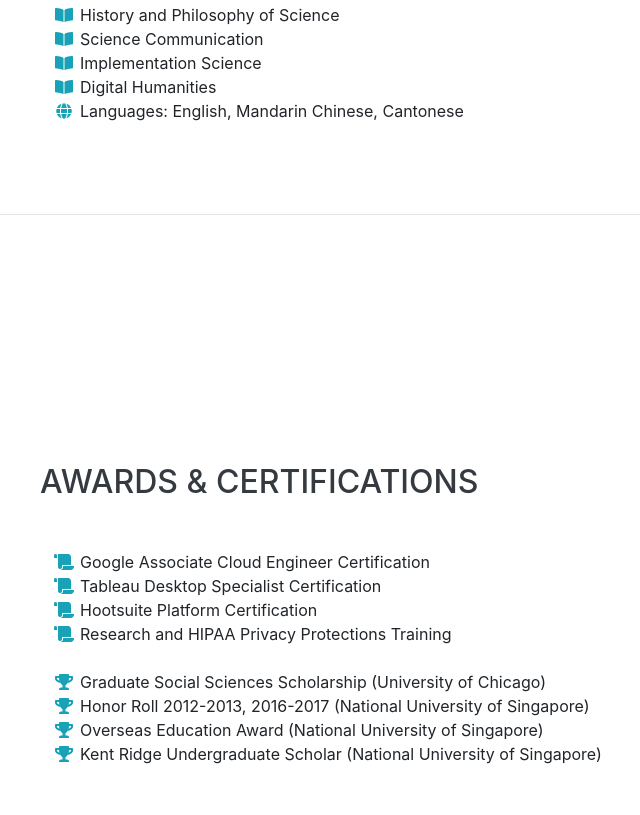
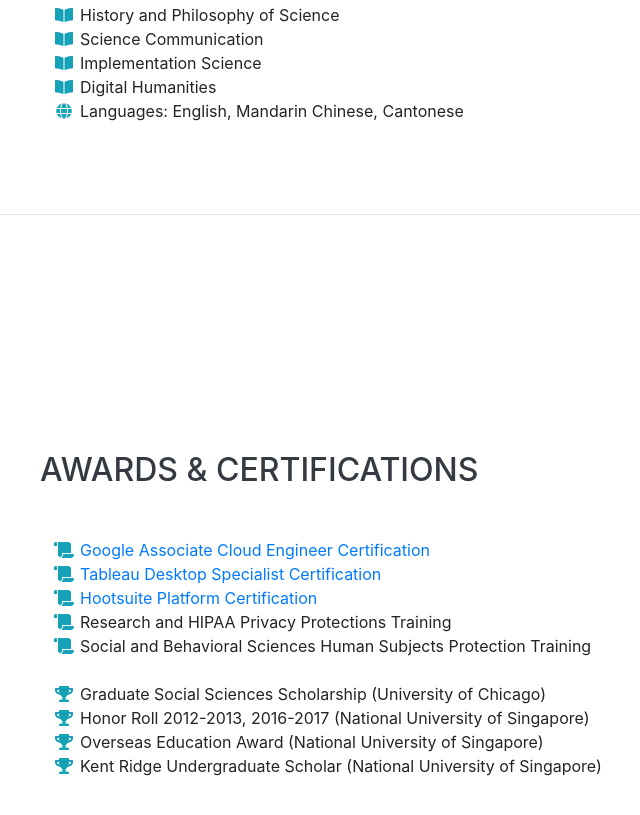
Before and after one commit to LeosonH/leosonh.github.io, a website with bundled scripts: page index.html in a window 1280 px wide. Shown: the part 4179-4994 px from the top of the page, without its empty margins (280-920 px from the left). Built offline with nearby package versions, Linux system fonts and the light colour scheme; a web font is replaced by a local one.

Commit message:
Added credential links

```diff
--- a/index.html
+++ b/index.html
@@ -386,17 +386,22 @@
         <ul class="fa-ul mb-0">
           <li>
             <i class="fa-li fa fa-scroll text-info"></i>
-            Google Associate Cloud Engineer Certification</li>
+            <a href = "https://www.credential.net/4e2efd5c-68b1-4ed6-bec6-95a519b924b8">Google Associate Cloud Engineer Certification</a></li>
           <li>
             <i class="fa-li fa fa-scroll text-info"></i>
-            Tableau Desktop Specialist Certification</li>
+            <a href = "https://www.youracclaim.com/badges/05dab013-157d-4d6d-8070-b4880e5cb39d/public_url">Tableau Desktop Specialist Certification</a></li>
           <li>
             <i class="fa-li fa fa-scroll text-info"></i>
-            Hootsuite Platform Certification</li>
+            <a href = "https://www.credential.net/0e75b4ff-be51-45c1-942e-d449c8429551">Hootsuite Platform Certification</a></li>
           <li>
             <i class="fa-li fa fa-scroll text-info"></i>
             Research and HIPAA Privacy Protections Training</li>
           <li>
+		  <li>
+            <i class="fa-li fa fa-scroll text-info"></i>
+            Social and Behavioral Sciences Human Subjects Protection Training</li>
+          <li>
+
 		  <br>
             <i class="fa-li fa fa-trophy text-info"></i>
             Graduate Social Sciences Scholarship (University of Chicago)</li>
```
